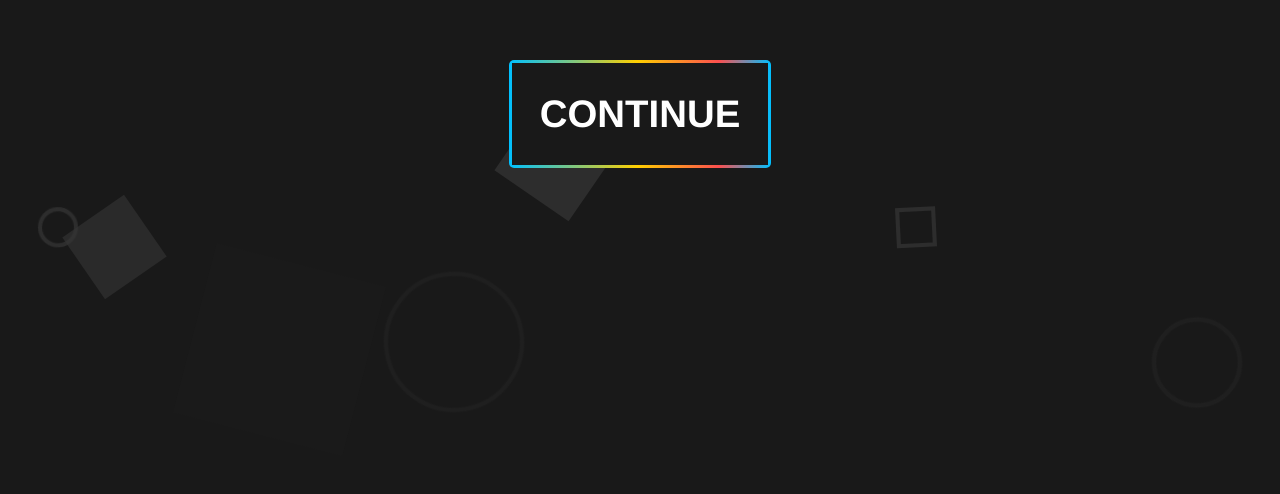
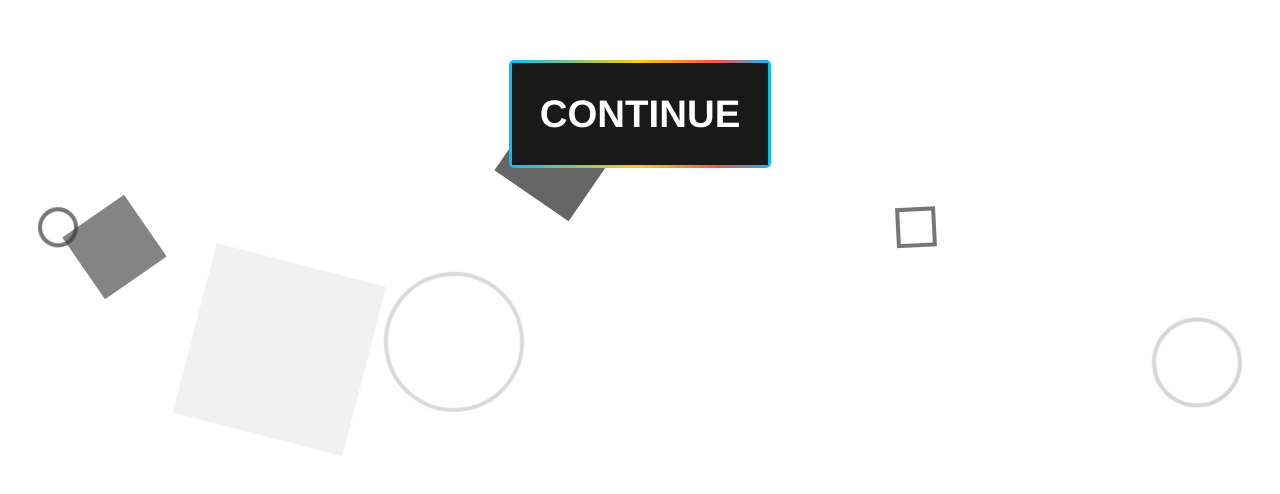
Before and after one commit to SaadiGraphix/index, a plain HTML site: page index.html in a window 1280 px wide. Shown: the part 286-780 px from the top of the page. Drawn offline with Linux system fonts and the light colour scheme.

Commit message:
index.html

```diff
--- a/index.html
+++ b/index.html
@@ -194,7 +194,7 @@ body{
 		<style>
 			body {
   margin:0;
-  background-color:#191919;
+  background-color: transparent;
   min-height:100vh;
   display:flex;
   align-items:center;
```
